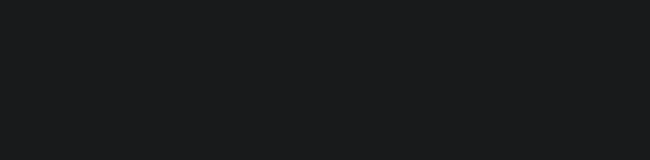
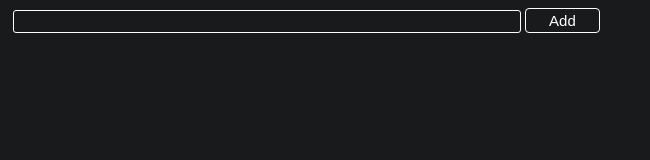
Before and after one commit to verityyt/toshare, a website: page src/home/index.html in a window 1280 px wide. Shown: the whole page, without its empty margins (0-650 px from the left). Drawn offline with Linux system fonts and the light colour scheme.

Commit message:
:lipstick: Add textfield for adding a new todo

```diff
--- a/src/home/index.html
+++ b/src/home/index.html
@@ -22,6 +22,9 @@
 <body>
 
 <div class="container">
+    <input type="text" id="add-textfield">
+    <input type="button" id="add-button" value="Add">
+    <p id="error"></p>
     <ul id="list"> </ul>
 </div>
 
--- a/src/home/style.css
+++ b/src/home/style.css
@@ -15,6 +15,32 @@ body {
 #list {
     list-style: none;
     padding-left: 0;
+}
+
+input[type="text"] {
+    font-family: "Rubik", sans-serif;
+    border: 1px solid var(--color-fg);
+    border-radius: 3px;
+    padding: 3px;
+    margin-left: 5px;
+    width: 500px;
+    color: white;
+    background: #181a1b;
+}
+
+input[type="button"] {
+    width: 75px;
+    font-size: 15px;
+
+    border: 1px solid var(--color-fg);
+    border-radius: 4px;
+    padding: 3px;
+    color: var(--color-fg);
+    background: var(--color-bg);
+}
+
+input[type="button"]:hover {
+    background: var(--color-primary-75);
 }
 
 .container {
@@ -40,3 +66,13 @@ body {
 .done {
     text-decoration: line-through;
 }
+
+#error {
+    font-family: "Rubik", sans-serif;
+    font-size: 18px;
+
+    margin-left: 5px;
+
+    color: red;
+
+}
```
Also changed, not shown: .tsbuildinfo.json.
